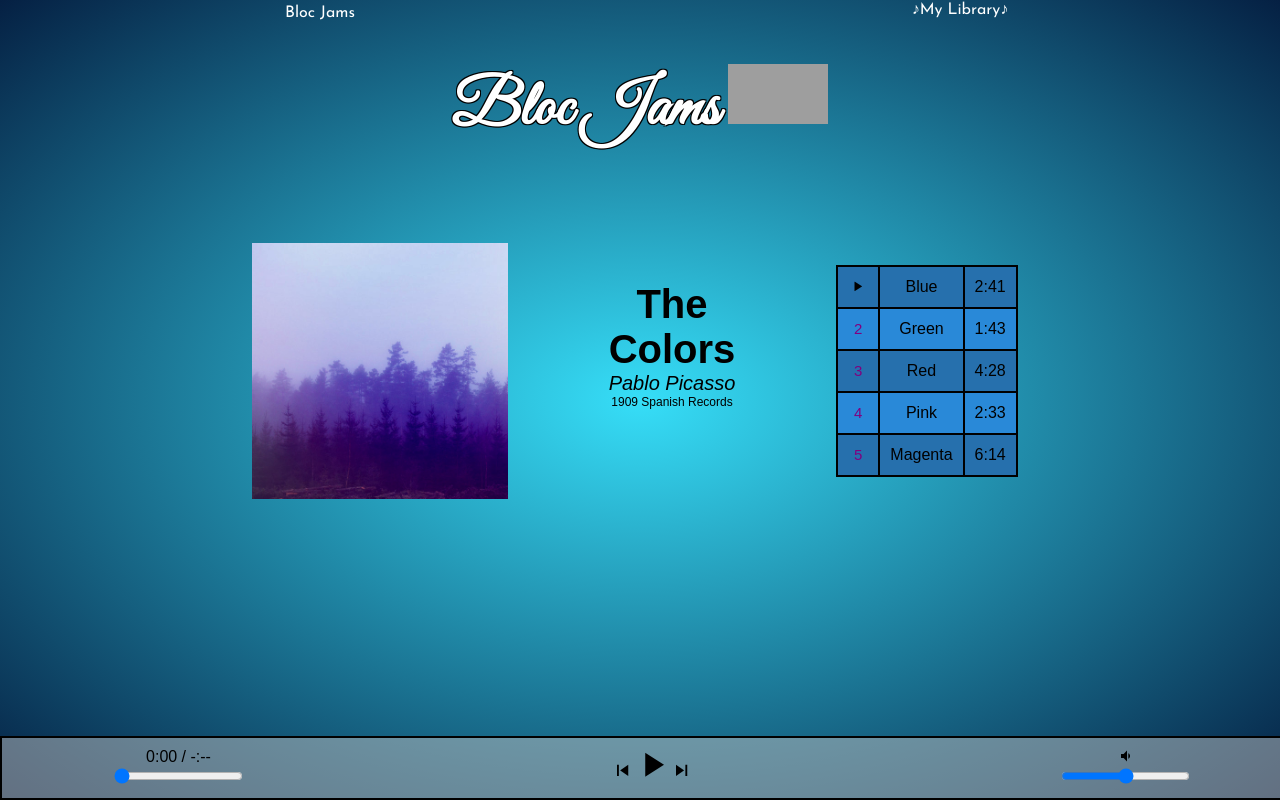
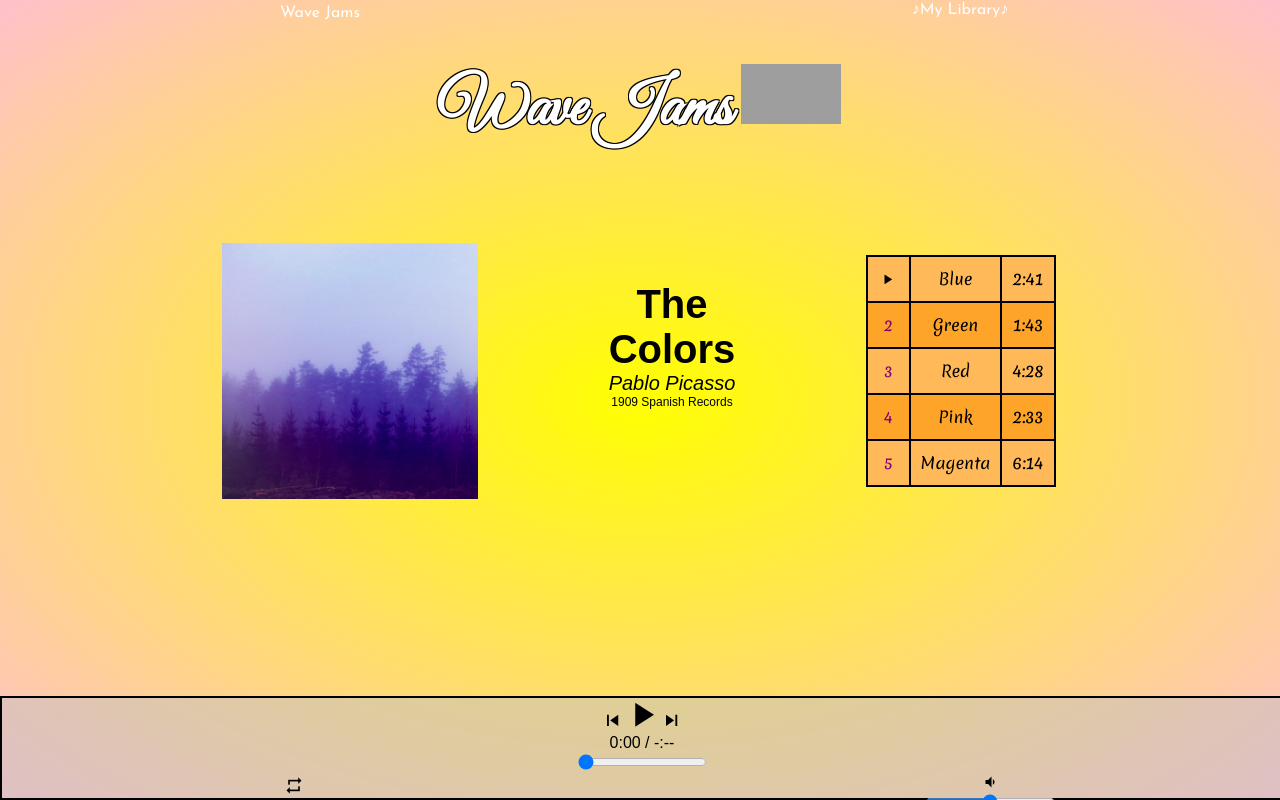
Before and after one commit to iradnazmi/bloc, a React (Create React App) app: page /album/the-colors in a window 1280 px wide. Built offline with nearby package versions, Linux system fonts and the light colour scheme; grey boxes are pictures that could not be loaded.

Commit message:
revamped scheme - working on additional functionality

```diff
--- a/src/App.js
+++ b/src/App.js
@@ -11,11 +11,11 @@ class App extends Component {
       <div className="App">
         <header>
           <nav>
-            <Link id="homepage" to='/' alt="Homepage">  Bloc Jams  </Link>
+            <Link id="homepage" to='/' alt="Homepage">  Wave Jams  </Link>
             <Link id="librarypage" to='/library' alt="My Music Library">  ♪My Library♪  </Link>
           </nav>
           <h1 id="site-title">
-            Bloc Jams
+            Wave Jams
             <img id="title-logo" src="https://images.vexels.com/media/users/3/143528/isolated/preview/cc4fe6d36794d677dbd7090cb2c9a9b2-eighth-note-music-by-vexels.png" alt="musical note logo" />
           </h1>
         </header>
--- a/src/components/Album.js
+++ b/src/components/Album.js
@@ -17,7 +17,9 @@ class Album extends Component {
       duration: album.songs[0].duration,
       volume: .5,
       isPlaying: false,
-      isHovered: false
+      isHovered: false,
+      repeat: false,
+      random: false
     };
 
     this.audioElement = document.createElement('audio');
@@ -62,6 +64,10 @@ class Album extends Component {
     this.setState({ currentSong: song });
   }
 
+  repeatSong() {
+    this.setState({ repeat: !this.state.repeat });
+  }
+
   handleSongClick(song) {
     const isSameSong = this.state.currentSong === song;
     if (this.state.isPlaying && isSameSong) {
@@ -82,6 +88,9 @@ class Album extends Component {
 
   handleNextClick() {
     const currentIndex = this.state.album.songs.findIndex(song => this.state.currentSong === song);
+    if (this.state.repeat) {
+      this.setSong(this.state.currentSong);
+    } else {
       if (currentIndex+1 === this.state.album.songs.length) {
         let newIndex = 0;
         const newSong = this.state.album.songs[newIndex];
@@ -95,11 +104,18 @@ class Album extends Component {
         this.play();
       }
     }
+  }
 
   handleTimeChange(e) {
     const newTime = this.audioElement.duration * e.target.value;
     this.audioElement.currentTime = newTime;
     this.setState({ currentTime: newTime });
+  }
+
+  handleDurationEnd() {
+    if (this.audioElement.currentTime === this.audioElement.duration) {
+        this.handleNextClick();
+    }
   }
 
   formatTime(time) {
@@ -196,6 +212,8 @@ class Album extends Component {
           handleNextClick={() => this.handleNextClick()}
           handleTimeChange={(e) => this.handleTimeChange(e)}
           handleVolumeChange={(e) => this.handleVolumeChange(e)}
+          repeatSong={() => this.repeatSong()}
+          handleDurationEnd={() => this.handleDurationEnd()}
           formatTime={(e) => this.formatTime(e)}
         />
       </section>
--- a/src/components/Landing.js
+++ b/src/components/Landing.js
@@ -3,7 +3,7 @@ import '.././styles/landing.css';
 
 const Landing = () => (
   <section className="landing">
-    <div className="second">Turn up the music!</div>
+    <div className="second">Feel the summer vibes!</div>
     <section className="selling-points">
       <div className="point">
         <span className="ion-ios-musical-note"></span>
@@ -12,13 +12,13 @@ const Landing = () => (
       </div>
       <div className="point">
         <span className="ion-ios-wifi"></span>
-        <h3 className="point2">Unlimited, streaming, ad-free</h3>
+        <h3 className="point2">Unlimited, streaming, ad-free. Enjoy the perfect day with a perfect stream of music!</h3>
         <p className="point2-description">No arbitrary limits. No distractions.</p>
       </div>
       <div className="point">
         <span className="ion-ios-phone-portrait"></span>
         <h3 className="point3">Mobile enabled</h3>
-        <p className="point3-description">Listen to your music on the go. This streaming service is available on all mobile platforms!</p>
+        <p className="point3-description">Whether you are at the beach or enjoying a day in, listen to your music on the go. This streaming service is available on all mobile platforms!</p>
       </div>
     </section>
   </section>
--- a/src/components/Library.js
+++ b/src/components/Library.js
@@ -19,7 +19,7 @@ class Library extends Component {
             <li>
               <Link to={ `/album/${album.slug}`} key={index}>
                 <img id="l-album-cover" src={album.albumCover} alt="cover" />
-                <div className="l-album-title">{album.title}</div>
+                <div id="test" className="l-album-title">{album.title}</div>
                 <div className="l-album-artist">{album.artist}</div>
                 <div className="l-album-songs-length">{album.songs.length} songs</div>
               </Link>
--- a/src/components/PlayerBar.js
+++ b/src/components/PlayerBar.js
@@ -40,6 +40,11 @@ class PlayerBar extends Component {
             onChange={this.props.handleVolumeChange}
           />
         </section>
+        <section id="repeat-control">
+          <button id="repeat" onClick={this.props.repeatSong}>
+            <span className="ion-md-repeat"></span>
+          </button>
+        </section>
       </section>
     );
   }
--- a/src/styles/album.css
+++ b/src/styles/album.css
@@ -1,4 +1,4 @@
-
+@import url('https://fonts.googleapis.com/css?family=Merienda');
 
 #album-info {
   clear: both;
@@ -21,10 +21,9 @@
   vertical-align: middle;
   width: 10%;
   height: auto;
-  /margin-left: 100px;
-  /margin-right: 100px;
   margin-bottom: 50px;
   clear: both;
+  padding: 30px;
 }
 
 #album-title {
@@ -54,11 +53,12 @@
 }
 
 #song-list {
-  background: #2670ad;
+  background: rgb(255, 185, 89);
   border: 10px groove purple;
 }
 
 #song-list, td {
+  font-family: "Merienda",cursive;
   width: 50%;
   height: 20px;
   border: 2px solid black;
@@ -73,7 +73,7 @@ td {
 }
 
 tr:nth-child(even) {
-  background-color: #2989d8;
+  background-color: rgb(253,164,41);
 }
 
 #btn {
@@ -86,6 +86,7 @@ tr:nth-child(even) {
 
 #playbtn {
   font-size: 15px;
+  font-family: "Merienda", cursive;
   color: purple;
   width: 100%;
   background-color: Transparent;
--- a/src/styles/landing.css
+++ b/src/styles/landing.css
@@ -3,7 +3,7 @@
 @import url('https://fonts.googleapis.com/css?family=Indie+Flower|Josefin+Sans|Pacifico');
 
 body {
-  background: radial-gradient(rgb(54,222,248), rgb(5,32,67));
+  background: radial-gradient(yellow,pink);
   background-attachment: fixed;
   height: 100%;
   background-repeat: no-repeat;
@@ -14,7 +14,7 @@ body {
   clear: both;
   font-family: 'Calibri', cursive;
   font-size: 20px;
-  color: #ced9ea;
+  color: pink;
   text-shadow:
     -1px -1px 0 #000,
     1px -1px 0 #000,
@@ -31,7 +31,7 @@ body {
 .point {
   overflow: hidden;
   color: black;
-  background: skyblue;
+  background: orange;
   padding: 20px;
   margin: 25px 300px;
   border: 5px solid black ;
--- a/src/styles/library.css
+++ b/src/styles/library.css
@@ -41,10 +41,14 @@
 }
 
 .l-album {
-  border: 5px solid black;
+  border: 5px solid orange;
   margin: auto;
   height: 260px;
   width: 200px;
   list-style-type: none;
   padding: 0;
 }
+
+a {
+  text-decoration: none;
+}
--- a/src/styles/playerbar.css
+++ b/src/styles/playerbar.css
@@ -5,7 +5,8 @@
   width: 100%;
   border: 2px solid black;
   background: rgb(192,192,192,0.5);
-  padding: 10px;
+  height: 100px;
+  /*padding: 10px;*/
 }
 
 .ion-md-skip-backward, .ion-md-skip-forward {
@@ -20,7 +21,7 @@
   margin-left: 5px;
 }
 
-#previous, #play-pause, #next {
+#previous, #play-pause, #next, #repeat {
   background-color: Transparent;
   background-repeat: no-repeat;
   border: none;
@@ -32,17 +33,33 @@
 }
 
 #buttons {
+  display: block;
+  clear: both;
   margin: auto;
   vertical-align: middle;
 
 }
 
 #time-control {
-  float: left;
-  margin-left: 100px;
+  display: block;
+  clear: both;
 }
 
 #volume-control {
+  display: block;
   float: right;
   margin-right: 100px;
+  width: 30%;
 }
+
+#repeat {
+  float: left;
+  display: block;
+  margin-left: 100px;
+  font-size: 20px;
+  width: 30%;
+}
+
+#repeat:active {
+  color: purple;
+}
```
Lines whose indentation alone changed are shown as unchanged.
